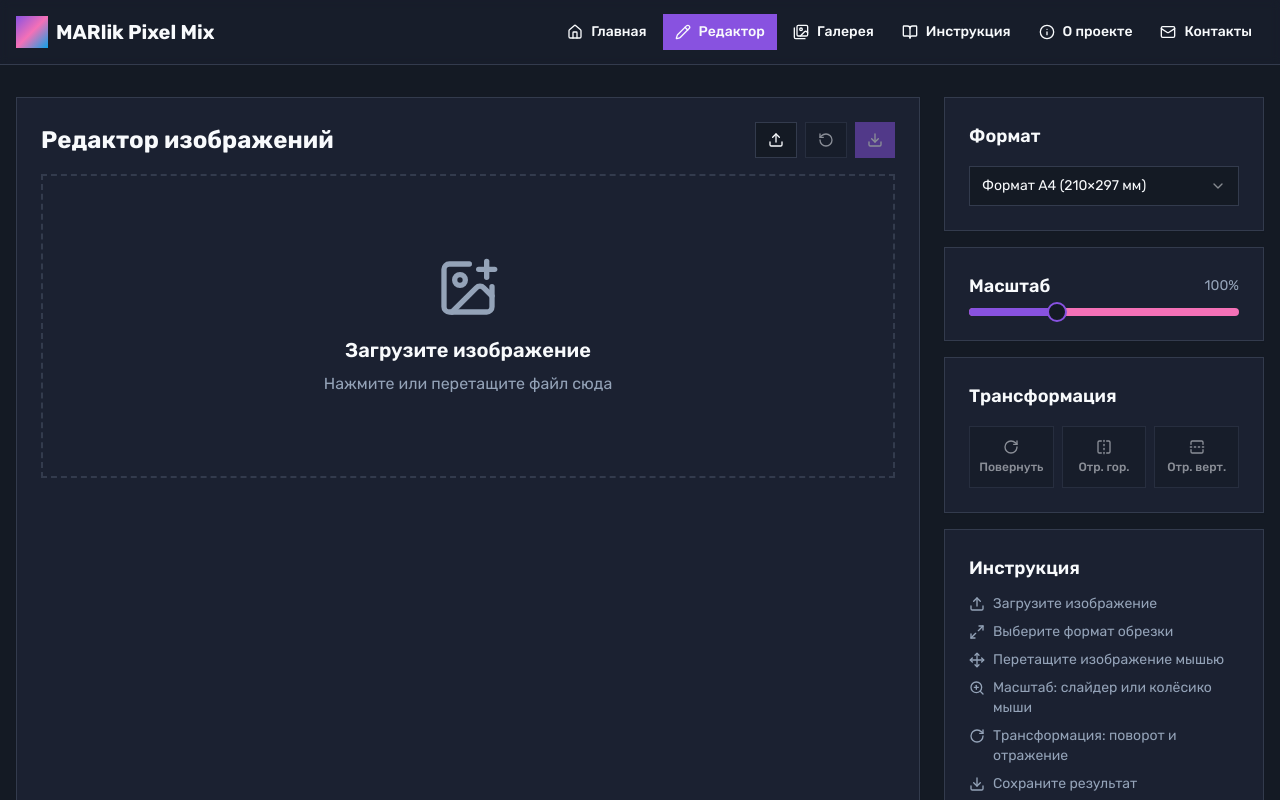
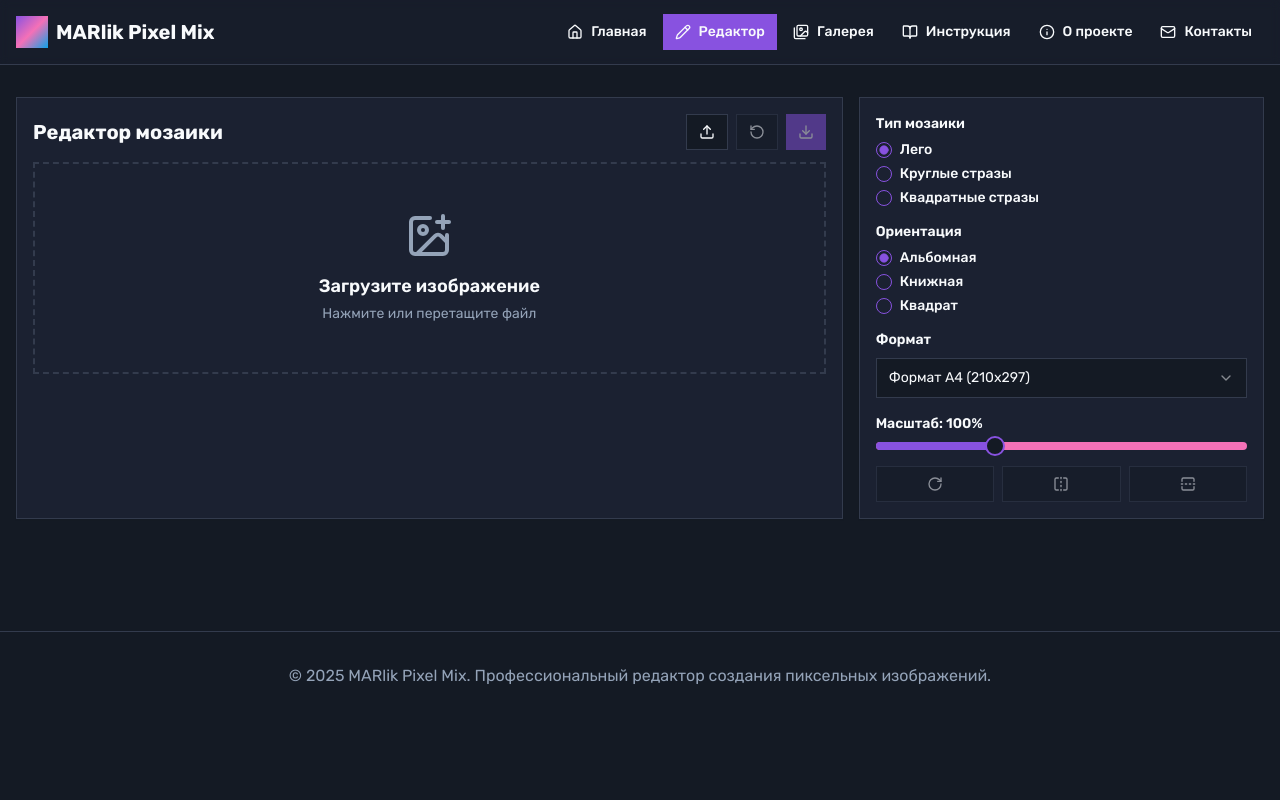
Before and after one commit to pr-poehali-dev/pixel-modern-site, a React (Vite) app: page / in a window 1280 px wide. Both pictures are taken after a click on the button "Редактор". Shown: the top 800 px of the page. Built offline with nearby package versions, Linux system fonts and the light colour scheme.

Commit message:
Добавление настроек редактора с режимами

```diff
--- a/src/components/PixelEditor.tsx
+++ b/src/components/PixelEditor.tsx
@@ -3,14 +3,27 @@ import { Button } from '@/components/ui/button';
 import { Card } from '@/components/ui/card';
 import { Slider } from '@/components/ui/slider';
 import { Select, SelectContent, SelectItem, SelectTrigger, SelectValue } from '@/components/ui/select';
+import { Label } from '@/components/ui/label';
+import { RadioGroup, RadioGroupItem } from '@/components/ui/radio-group';
 import Icon from '@/components/ui/icon';
 import { useToast } from '@/hooks/use-toast';
 
-type Format = 'a4' | 'a3' | 'a2' | 'a1' | 'a0' | '20x30' | '30x40' | '40x50' | '40x60' | '50x70' | '60x80' | '70x90' | '80x120' | '90x120' | '100x120';
+type MosaicType = 'lego' | 'round' | 'square';
+type BaseType = 'canvas' | 'stretcher';
+type Orientation = 'landscape' | 'portrait' | 'square';
+
+interface FormatOption {
+  width: number;
+  height: number;
+  label: string;
+}
 
 const PixelEditor = () => {
   const [image, setImage] = useState<HTMLImageElement | null>(null);
-  const [format, setFormat] = useState<Format>('a4');
+  const [mosaicType, setMosaicType] = useState<MosaicType>('lego');
+  const [baseType, setBaseType] = useState<BaseType>('canvas');
+  const [orientation, setOrientation] = useState<Orientation>('landscape');
+  const [format, setFormat] = useState<string>('a4');
   const [scale, setScale] = useState(100);
   const [position, setPosition] = useState({ x: 0, y: 0 });
   const [isDragging, setIsDragging] = useState(false);
@@ -22,27 +35,82 @@ const PixelEditor = () => {
   const fileInputRef = useRef<HTMLInputElement>(null);
   const { toast } = useToast();
 
-  const formatRatios: Record<Format, { width: number; height: number; label: string }> = {
-    'a4': { width: 420, height: 594, label: 'Формат А4 (210×297 мм)' },
-    'a3': { width: 594, height: 840, label: 'Формат А3 (297×420 мм)' },
-    'a2': { width: 840, height: 1188, label: 'Формат А2 (420×594 мм)' },
-    'a1': { width: 1188, height: 1682, label: 'Формат А1 (594×841 мм)' },
-    'a0': { width: 1682, height: 2378, label: 'Формат А0 (841×1189 мм)' },
-    '20x30': { width: 200, height: 300, label: '20×30 см' },
-    '30x40': { width: 300, height: 400, label: '30×40 см' },
-    '40x50': { width: 400, height: 500, label: '40×50 см' },
-    '40x60': { width: 400, height: 600, label: '40×60 см' },
-    '50x70': { width: 500, height: 700, label: '50×70 см' },
-    '60x80': { width: 600, height: 800, label: '60×80 см' },
-    '70x90': { width: 700, height: 900, label: '70×90 см' },
-    '80x120': { width: 800, height: 1200, label: '80×120 см' },
-    '90x120': { width: 900, height: 1200, label: '90×120 см' },
-    '100x120': { width: 1000, height: 1200, label: '100×120 см' },
+  const landscapeFormats: Record<string, FormatOption> = {
+    'a4': { width: 420, height: 594, label: 'Формат А4 (210x297)' },
+    'a3': { width: 594, height: 840, label: 'Формат А3 (297x420)' },
+    'a2': { width: 840, height: 1188, label: 'Формат А2 (420x594)' },
+    'a1': { width: 1188, height: 1682, label: 'Формат А1 (594x841)' },
+    'a0': { width: 1682, height: 2378, label: 'Формат А0 (841x1189)' },
+    '20x30': { width: 200, height: 300, label: '20x30 см.' },
+    '30x40': { width: 300, height: 400, label: '30x40 см.' },
+    '40x50': { width: 400, height: 500, label: '40x50 см.' },
+    '40x60': { width: 400, height: 600, label: '40x60 см.' },
+    '50x70': { width: 500, height: 700, label: '50x70 см.' },
+    '60x80': { width: 600, height: 800, label: '60x80 см.' },
+    '70x90': { width: 700, height: 900, label: '70x90 см.' },
+    '80x120': { width: 800, height: 1200, label: '80x120 см.' },
+    '90x120': { width: 900, height: 1200, label: '90x120 см.' },
+    '100x120': { width: 1000, height: 1200, label: '100x120 см.' },
+  };
+
+  const portraitFormats: Record<string, FormatOption> = {
+    'a4': { width: 594, height: 420, label: 'Формат А4 (297x210)' },
+    'a3': { width: 840, height: 594, label: 'Формат А3 (420x297)' },
+    'a2': { width: 1188, height: 840, label: 'Формат А2 (594x420)' },
+    'a1': { width: 1682, height: 1188, label: 'Формат А1 (841x594)' },
+    'a0': { width: 2378, height: 1682, label: 'Формат А0 (1189x841)' },
+    '30x20': { width: 300, height: 200, label: '30x20 см.' },
+    '40x30': { width: 400, height: 300, label: '40x30 см.' },
+    '50x40': { width: 500, height: 400, label: '50x40 см.' },
+    '60x40': { width: 600, height: 400, label: '60x40 см.' },
+    '70x50': { width: 700, height: 500, label: '70x50 см.' },
+    '80x60': { width: 800, height: 600, label: '80x60 см.' },
+    '90x70': { width: 900, height: 700, label: '90x70 см.' },
+    '120x80': { width: 1200, height: 800, label: '120x80 см.' },
+    '120x90': { width: 1200, height: 900, label: '120x90 см.' },
+    '120x100': { width: 1200, height: 1000, label: '120x100 см.' },
+  };
+
+  const squareFormats: Record<string, FormatOption> = {
+    '20x20': { width: 200, height: 200, label: '20x20 см.' },
+    '30x30': { width: 300, height: 300, label: '30x30 см.' },
+    '40x40': { width: 400, height: 400, label: '40x40 см.' },
+    '50x50': { width: 500, height: 500, label: '50x50 см.' },
+    '60x60': { width: 600, height: 600, label: '60x60 см.' },
+    '70x70': { width: 700, height: 700, label: '70x70 см.' },
+    '80x80': { width: 800, height: 800, label: '80x80 см.' },
+    '90x90': { width: 900, height: 900, label: '90x90 см.' },
+    '100x100': { width: 1000, height: 1000, label: '100x100 см.' },
+    '110x110': { width: 1100, height: 1100, label: '110x110 см.' },
+    '120x120': { width: 1200, height: 1200, label: '120x120 см.' },
+  };
+
+  const getFormats = () => {
+    switch (orientation) {
+      case 'landscape':
+        return landscapeFormats;
+      case 'portrait':
+        return portraitFormats;
+      case 'square':
+        return squareFormats;
+    }
+  };
+
+  const getCurrentDimensions = (): FormatOption => {
+    const formats = getFormats();
+    return formats[format] || formats['a4'];
   };
 
   useEffect(() => {
+    const formats = getFormats();
+    if (!formats[format]) {
+      setFormat(Object.keys(formats)[0]);
+    }
+  }, [orientation]);
+
+  useEffect(() => {
     drawCanvas();
-  }, [image, format, scale, position, rotation, flipH, flipV]);
+  }, [image, format, scale, position, rotation, flipH, flipV, orientation]);
 
   const drawCanvas = () => {
     const canvas = canvasRef.current;
@@ -51,7 +119,7 @@ const PixelEditor = () => {
     const ctx = canvas.getContext('2d');
     if (!ctx) return;
 
-    const dimensions = formatRatios[format];
+    const dimensions = getCurrentDimensions();
     canvas.width = dimensions.width;
     canvas.height = dimensions.height;
 
@@ -107,7 +175,7 @@ const PixelEditor = () => {
   };
 
   const centerImage = (img: HTMLImageElement) => {
-    const dimensions = formatRatios[format];
+    const dimensions = getCurrentDimensions();
     const scaleFactor = Math.min(
       dimensions.width / img.width,
       dimensions.height / img.height
@@ -138,7 +206,7 @@ const PixelEditor = () => {
     setIsDragging(false);
   };
 
-  const handleFormatChange = (newFormat: Format) => {
+  const handleFormatChange = (newFormat: string) => {
     setFormat(newFormat);
     if (image) {
       centerImage(image);
@@ -157,7 +225,7 @@ const PixelEditor = () => {
     }
 
     const link = document.createElement('a');
-    link.download = `image-${format}-${Date.now()}.png`;
+    link.download = `mosaic-${mosaicType}-${format}-${Date.now()}.png`;
     link.href = canvas.toDataURL('image/png');
     link.click();
 
@@ -203,13 +271,15 @@ const PixelEditor = () => {
     }
   };
 
+  const showBaseTypeSelector = mosaicType === 'round' || mosaicType === 'square';
+
   return (
-    <div className="animate-fade-in space-y-6">
-      <div className="flex flex-col lg:flex-row gap-6">
-        <Card className="p-6 flex-1">
-          <div className="space-y-4">
+    <div className="animate-fade-in">
+      <div className="grid grid-cols-1 lg:grid-cols-3 gap-4">
+        <Card className="p-4 lg:col-span-2">
+          <div className="space-y-3">
             <div className="flex items-center justify-between">
-              <h2 className="text-2xl font-bold">Редактор изображений</h2>
+              <h2 className="text-xl font-bold">Редактор мозаики</h2>
               <div className="flex gap-2">
                 <Button
                   variant="outline"
@@ -247,149 +317,144 @@ const PixelEditor = () => {
 
             {!image ? (
               <div
-                className="border-2 border-dashed border-border rounded-lg p-20 text-center cursor-pointer hover:border-primary transition-colors"
+                className="border-2 border-dashed border-border rounded-lg p-12 text-center cursor-pointer hover:border-primary transition-colors"
                 onClick={() => fileInputRef.current?.click()}
               >
-                <Icon name="ImagePlus" size={64} className="mx-auto mb-4 text-muted-foreground" />
-                <h3 className="text-xl font-semibold mb-2">Загрузите изображение</h3>
-                <p className="text-muted-foreground">Нажмите или перетащите файл сюда</p>
+                <Icon name="ImagePlus" size={48} className="mx-auto mb-3 text-muted-foreground" />
+                <h3 className="text-lg font-semibold mb-1">Загрузите изображение</h3>
+                <p className="text-sm text-muted-foreground">Нажмите или перетащите файл</p>
               </div>
             ) : (
-              <div className="flex justify-center">
+              <div className="overflow-auto max-h-[70vh] border-2 border-border rounded-lg">
                 <canvas
                   ref={canvasRef}
-                  className="border-2 border-primary cursor-move shadow-lg"
                   onMouseDown={handleMouseDown}
                   onMouseMove={handleMouseMove}
                   onMouseUp={handleMouseUp}
                   onMouseLeave={handleMouseUp}
                   onWheel={handleWheel}
+                  className="cursor-move max-w-full h-auto"
                 />
               </div>
             )}
           </div>
         </Card>
 
-        <div className="w-full lg:w-80 space-y-4">
-          <Card className="p-6 space-y-4">
-            <h3 className="font-semibold text-lg">Формат</h3>
-            <Select value={format} onValueChange={(v) => handleFormatChange(v as Format)}>
+        <Card className="p-4">
+          <div className="space-y-4">
+            <div>
+              <Label className="text-sm font-semibold mb-2 block">Тип мозаики</Label>
+              <RadioGroup value={mosaicType} onValueChange={(v) => setMosaicType(v as MosaicType)}>
+                <div className="flex items-center space-x-2">
+                  <RadioGroupItem value="lego" id="lego" />
+                  <Label htmlFor="lego" className="cursor-pointer">Лего</Label>
+                </div>
+                <div className="flex items-center space-x-2">
+                  <RadioGroupItem value="round" id="round" />
+                  <Label htmlFor="round" className="cursor-pointer">Круглые стразы</Label>
+                </div>
+                <div className="flex items-center space-x-2">
+                  <RadioGroupItem value="square" id="square" />
+                  <Label htmlFor="square" className="cursor-pointer">Квадратные стразы</Label>
+                </div>
+              </RadioGroup>
+            </div>
+
+            {showBaseTypeSelector && (
+              <div>
+                <Label className="text-sm font-semibold mb-2 block">Основа</Label>
+                <RadioGroup value={baseType} onValueChange={(v) => setBaseType(v as BaseType)}>
+                  <div className="flex items-center space-x-2">
+                    <RadioGroupItem value="canvas" id="canvas" />
+                    <Label htmlFor="canvas" className="cursor-pointer">Холст</Label>
+                  </div>
+                  <div className="flex items-center space-x-2">
+                    <RadioGroupItem value="stretcher" id="stretcher" />
+                    <Label htmlFor="stretcher" className="cursor-pointer">Подрамник</Label>
+                  </div>
+                </RadioGroup>
+              </div>
+            )}
+
+            <div>
+              <Label className="text-sm font-semibold mb-2 block">Ориентация</Label>
+              <RadioGroup value={orientation} onValueChange={(v) => setOrientation(v as Orientation)}>
+                <div className="flex items-center space-x-2">
+                  <RadioGroupItem value="landscape" id="landscape" />
+                  <Label htmlFor="landscape" className="cursor-pointer">Альбомная</Label>
+                </div>
+                <div className="flex items-center space-x-2">
+                  <RadioGroupItem value="portrait" id="portrait" />
+                  <Label htmlFor="portrait" className="cursor-pointer">Книжная</Label>
+                </div>
+                <div className="flex items-center space-x-2">
+                  <RadioGroupItem value="square" id="square-orient" />
+                  <Label htmlFor="square-orient" className="cursor-pointer">Квадрат</Label>
+                </div>
+              </RadioGroup>
+            </div>
+
+            <div>
+              <Label className="text-sm font-semibold mb-2 block">Формат</Label>
+              <Select value={format} onValueChange={handleFormatChange}>
                 <SelectTrigger>
                   <SelectValue />
                 </SelectTrigger>
                 <SelectContent>
-                <SelectItem value="a4">{formatRatios.a4.label}</SelectItem>
-                <SelectItem value="a3">{formatRatios.a3.label}</SelectItem>
-                <SelectItem value="a2">{formatRatios.a2.label}</SelectItem>
-                <SelectItem value="a1">{formatRatios.a1.label}</SelectItem>
-                <SelectItem value="a0">{formatRatios.a0.label}</SelectItem>
-                <SelectItem value="20x30">{formatRatios['20x30'].label}</SelectItem>
-                <SelectItem value="30x40">{formatRatios['30x40'].label}</SelectItem>
-                <SelectItem value="40x50">{formatRatios['40x50'].label}</SelectItem>
-                <SelectItem value="40x60">{formatRatios['40x60'].label}</SelectItem>
-                <SelectItem value="50x70">{formatRatios['50x70'].label}</SelectItem>
-                <SelectItem value="60x80">{formatRatios['60x80'].label}</SelectItem>
-                <SelectItem value="70x90">{formatRatios['70x90'].label}</SelectItem>
-                <SelectItem value="80x120">{formatRatios['80x120'].label}</SelectItem>
-                <SelectItem value="90x120">{formatRatios['90x120'].label}</SelectItem>
-                <SelectItem value="100x120">{formatRatios['100x120'].label}</SelectItem>
+                  {Object.entries(getFormats()).map(([key, value]) => (
+                    <SelectItem key={key} value={key}>
+                      {value.label}
+                    </SelectItem>
+                  ))}
                 </SelectContent>
               </Select>
-          </Card>
+            </div>
 
-          <Card className="p-6 space-y-4">
-            <div className="space-y-2">
-              <div className="flex items-center justify-between">
-                <h3 className="font-semibold text-lg">Масштаб</h3>
-                <span className="text-sm text-muted-foreground">{scale.toFixed(0)}%</span>
-              </div>
+            <div>
+              <Label className="text-sm font-semibold mb-2 block">
+                Масштаб: {scale}%
+              </Label>
               <Slider
                 value={[scale]}
-                onValueChange={(v) => setScale(v[0])}
+                onValueChange={([v]) => setScale(v)}
                 min={10}
                 max={300}
-                step={1}
+                step={5}
                 disabled={!image}
               />
             </div>
-          </Card>
 
-          <Card className="p-6 space-y-4">
-            <h3 className="font-semibold text-lg">Трансформация</h3>
             <div className="grid grid-cols-3 gap-2">
               <Button
                 variant="outline"
                 size="sm"
                 onClick={handleRotate}
                 disabled={!image}
-                className="flex flex-col h-auto py-3 gap-1"
+                className="w-full"
               >
-                <Icon name="RotateCw" size={20} />
-                <span className="text-xs">Повернуть</span>
+                <Icon name="RotateCw" size={16} />
               </Button>
               <Button
                 variant="outline"
                 size="sm"
                 onClick={handleFlipH}
                 disabled={!image}
-                className="flex flex-col h-auto py-3 gap-1"
+                className="w-full"
               >
-                <Icon name="FlipHorizontal" size={20} />
-                <span className="text-xs">Отр. гор.</span>
+                <Icon name="FlipHorizontal" size={16} />
               </Button>
               <Button
                 variant="outline"
                 size="sm"
                 onClick={handleFlipV}
                 disabled={!image}
-                className="flex flex-col h-auto py-3 gap-1"
+                className="w-full"
               >
-                <Icon name="FlipVertical" size={20} />
-                <span className="text-xs">Отр. верт.</span>
+                <Icon name="FlipVertical" size={16} />
               </Button>
-            </div>
-          </Card>
-
-          <Card className="p-6 space-y-3">
-            <h3 className="font-semibold text-lg">Инструкция</h3>
-            <div className="space-y-2 text-sm text-muted-foreground">
-              <div className="flex items-start gap-2">
-                <Icon name="Upload" size={16} className="mt-0.5 shrink-0" />
-                <span>Загрузите изображение</span>
-              </div>
-              <div className="flex items-start gap-2">
-                <Icon name="Maximize2" size={16} className="mt-0.5 shrink-0" />
-                <span>Выберите формат обрезки</span>
-              </div>
-              <div className="flex items-start gap-2">
-                <Icon name="Move" size={16} className="mt-0.5 shrink-0" />
-                <span>Перетащите изображение мышью</span>
-              </div>
-              <div className="flex items-start gap-2">
-                <Icon name="ZoomIn" size={16} className="mt-0.5 shrink-0" />
-                <span>Масштаб: слайдер или колёсико мыши</span>
-              </div>
-              <div className="flex items-start gap-2">
-                <Icon name="RotateCw" size={16} className="mt-0.5 shrink-0" />
-                <span>Трансформация: поворот и отражение</span>
-              </div>
-              <div className="flex items-start gap-2">
-                <Icon name="Download" size={16} className="mt-0.5 shrink-0" />
-                <span>Сохраните результат</span>
             </div>
           </div>
         </Card>
-
-          <Card className="p-6 bg-gradient-to-br from-primary/10 to-secondary/10">
-            <div className="space-y-2">
-              <h3 className="font-semibold">Совет</h3>
-              <p className="text-sm text-muted-foreground">
-                Используйте мышь для перемещения изображения внутри области обрезки.
-                Слайдер масштаба поможет подогнать размер.
-              </p>
-            </div>
-          </Card>
-        </div>
       </div>
     </div>
   );
```
Lines whose indentation alone changed are shown as unchanged.
